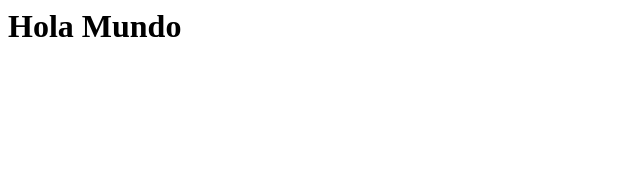
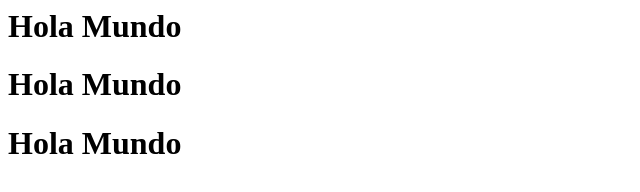
Before and after one commit to ElRobaCuentas/Javascript_Progreso, a plain HTML site: page index.html in a window 1280 px wide. Shown: the whole page, without its empty margins (0-640 px from the left). Drawn offline with Linux system fonts and the light colour scheme.

Commit message:
alfkajkl

```diff
--- a/index.html
+++ b/index.html
@@ -5,5 +5,7 @@
 
 <body>
     <h1>Hola Mundo</h1>
+    <h1>Hola Mundo</h1>
+    <h1>Hola Mundo</h1>
 </body>
 </html>
```
